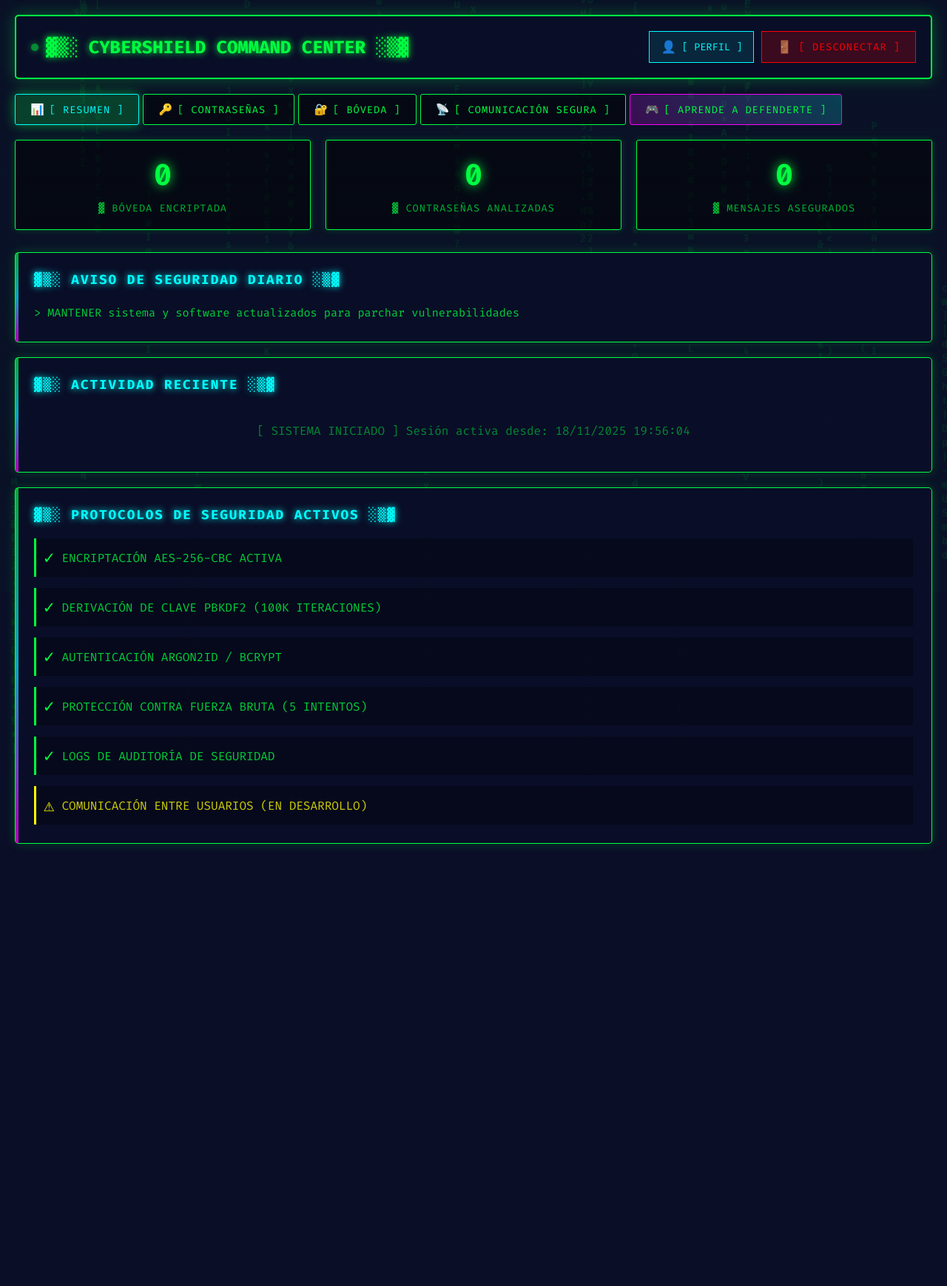
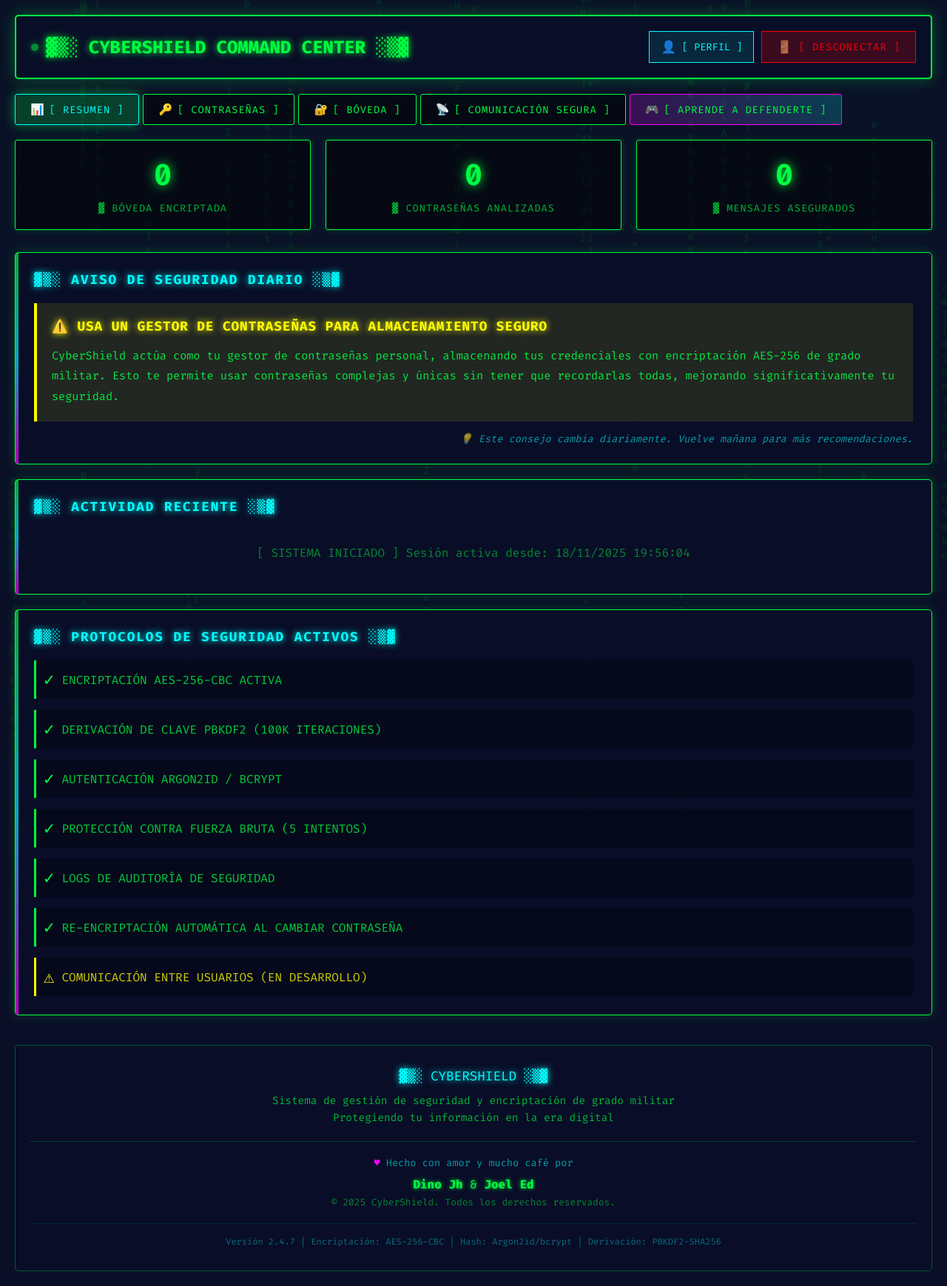
Before and after one commit to DinoJh/CyberShield, a PHP site: page / in a window 1280 px wide. Shown: the whole page at 74% size. Before the commit the page ends 1146 px from the top, so only its background shows below. Run offline with PHP 8.4, Linux system fonts and the light colour scheme; the visitor is signed in with stand-in values (Sample User, id 1); data that the repository does not hold is empty.

Commit message:
Actualización del proyecto

```diff
--- /dev/null
+++ b/includes/security_tips.php
@@ -0,0 +1,83 @@
+<?php
+// includes/security_tips.php - Avisos de seguridad diarios personalizados
+
+$securityTips = [
+    [
+        'title' => 'PON A PRUEBA TUS CONTRASEÑAS CON NUESTRO SISTEMA DE SEGURIDAD',
+        'description' => 'Deja que nos encarguemos de verificar que tus contraseñas sean seguras para prevenir posibles ataques de hacking como los de fuerza bruta, phishing y otros vectores de ataque comunes. Nuestro analizador utiliza algoritmos avanzados para evaluar la robustez de tus credenciales en tiempo real.'
+    ],
+    [
+        'title' => 'ACTIVA LA AUTENTICACIÓN DE DOS FACTORES EN TODAS TUS CUENTAS',
+        'description' => 'La autenticación de dos factores (2FA) añade una capa adicional de seguridad que hace que sea extremadamente difícil para los atacantes acceder a tus cuentas, incluso si obtienen tu contraseña. Es tu mejor defensa contra el robo de identidad y accesos no autorizados.'
+    ],
+    [
+        'title' => 'ACTUALIZA TUS CONTRASEÑAS CADA 90 DÍAS',
+        'description' => 'Cambiar regularmente tus contraseñas reduce el riesgo de que credenciales comprometidas sean utilizadas en tu contra. Esta práctica es especialmente importante para cuentas sensibles como correo electrónico, banca online y redes sociales. CyberShield re-encripta automáticamente todos tus datos al cambiar tu contraseña.'
+    ],
+    [
+        'title' => 'NUNCA REUTILICES LA MISMA CONTRASEÑA EN DIFERENTES SERVICIOS',
+        'description' => 'Si un sitio web es comprometido y filtran tu contraseña, los atacantes intentarán usar esas mismas credenciales en otros servicios. Usar contraseñas únicas para cada cuenta asegura que una brecha de seguridad en un servicio no comprometa todas tus cuentas.'
+    ],
+    [
+        'title' => 'VERIFICA SIEMPRE LOS CERTIFICADOS SSL ANTES DE INGRESAR DATOS',
+        'description' => 'Asegúrate de que el sitio web use HTTPS (candado en la barra de direcciones) antes de ingresar información sensible. Los certificados SSL encriptan la comunicación entre tu navegador y el servidor, protegiendo tus datos de interceptaciones maliciosas.'
+    ],
+    [
+        'title' => 'MANTÉN TU SISTEMA Y SOFTWARE SIEMPRE ACTUALIZADOS',
+        'description' => 'Las actualizaciones de software no solo traen nuevas funciones, también parchean vulnerabilidades de seguridad críticas. Los ciberdelincuentes explotan activamente estas vulnerabilidades conocidas, por lo que mantener todo actualizado es esencial para tu protección.'
+    ],
+    [
+        'title' => 'USA UN GESTOR DE CONTRASEÑAS PARA ALMACENAMIENTO SEGURO',
+        'description' => 'CyberShield actúa como tu gestor de contraseñas personal, almacenando tus credenciales con encriptación AES-256 de grado militar. Esto te permite usar contraseñas complejas y únicas sin tener que recordarlas todas, mejorando significativamente tu seguridad.'
+    ],
+    [
+        'title' => 'MONITOREA LOS REGISTROS DE ACTIVIDAD DE TUS CUENTAS',
+        'description' => 'Revisa regularmente los logs de inicio de sesión y actividades sospechosas en tus cuentas importantes. La detección temprana de accesos no autorizados puede prevenir daños mayores. CyberShield registra todas tus acciones para que puedas auditar tu actividad.'
+    ],
+    [
+        'title' => 'RESPALDA TUS DATOS ENCRIPTADOS EN UBICACIONES SEGURAS',
+        'description' => 'Aunque tus datos en CyberShield están protegidos con encriptación de grado militar, es importante mantener copias de seguridad de información crítica en dispositivos sin conexión. Esto te protege contra pérdida de datos por fallas de hardware o ataques de ransomware.'
+    ],
+    [
+        'title' => 'EVITA CONECTARTE A REDES WIFI PÚBLICAS PARA TRANSACCIONES SENSIBLES',
+        'description' => 'Las redes WiFi públicas son el objetivo perfecto para ataques "man-in-the-middle" donde los atacantes pueden interceptar tu tráfico. Si debes usar WiFi público, utiliza siempre una VPN confiable y evita acceder a banca online o ingresar contraseñas.'
+    ],
+    [
+        'title' => 'APRENDE A IDENTIFICAR CORREOS DE PHISHING Y SITIOS FRAUDULENTOS',
+        'description' => 'Los ataques de phishing son cada vez más sofisticados. Desconfía de correos urgentes, revisa cuidadosamente las URL, verifica la ortografía y nunca hagas clic en enlaces sospechosos. Los criminales usan ingeniería social para manipularte y robar tus credenciales.'
+    ],
+    [
+        'title' => 'ENCRIPTA TUS COMUNICACIONES SENSIBLES SIEMPRE QUE SEA POSIBLE',
+        'description' => 'Usa el módulo de encriptación de mensajes de CyberShield para proteger información confidencial antes de compartirla. La encriptación de extremo a extremo asegura que solo tú y el destinatario autorizado puedan leer el contenido del mensaje.'
+    ],
+    [
+        'title' => 'CONFIGURA UNA CONTRASEÑA ADICIONAL PARA TU BÓVEDA',
+        'description' => 'La doble capa de protección de CyberShield añade seguridad extra a tus datos más sensibles. Incluso si alguien obtiene acceso a tu cuenta, no podrá ver el contenido de tu bóveda sin la contraseña adicional. Es como tener una caja fuerte dentro de otra.'
+    ],
+    [
+        'title' => 'REVISA Y ELIMINA ACCESOS Y PERMISOS DE APLICACIONES ANTIGUAS',
+        'description' => 'Periódicamente revisa qué aplicaciones y servicios tienen acceso a tus cuentas. Elimina permisos de apps que ya no uses. Los tokens de acceso antiguos o servicios desactualizados pueden convertirse en puertas traseras para atacantes.'
+    ],
+    [
+        'title' => 'UTILIZA CONTRASEÑAS DE AL MENOS 16 CARACTERES CON ALTA COMPLEJIDAD',
+        'description' => 'Las contraseñas largas y complejas son exponencialmente más difíciles de descifrar mediante ataques de fuerza bruta. Usa nuestro generador para crear contraseñas con mayúsculas, minúsculas, números y símbolos especiales que sean virtualmente imposibles de adivinar.'
+    ]
+];
+
+// Función para obtener el tip del día basado en la fecha
+function getDailySecurityTip() {
+    global $securityTips;
+
+    // Usar el día del año para rotar los tips
+    $dayOfYear = date('z'); // 0-365
+    $tipIndex = $dayOfYear % count($securityTips);
+
+    return $securityTips[$tipIndex];
+}
+
+// Función para obtener un tip aleatorio
+function getRandomSecurityTip() {
+    global $securityTips;
+    return $securityTips[array_rand($securityTips)];
+}
+?>
--- a/index.php
+++ b/index.php
@@ -2,21 +2,6 @@
 // index.php - Dashboard principal
 require_once 'config.php';
 requireLogin();
-
-// Tips de seguridad
-$securityTips = [
-    "> NUNCA compartir contraseñas por email o mensajes sin encriptar",
-    "> HABILITAR autenticación de dos factores en todas las cuentas críticas",
-    "> ACTUALIZAR contraseñas cada 90 días para máxima seguridad",
-    "> USAR contraseñas únicas para cada servicio - nunca reutilizar",
-    "> VERIFICAR certificados SSL antes de ingresar datos sensibles",
-    "> MANTENER sistema y software actualizados para parchar vulnerabilidades",
-    "> IMPLEMENTAR gestor de contraseñas para almacenamiento seguro",
-    "> MONITOREAR registros de actividad de cuentas para comportamiento sospechoso",
-    "> RESPALDAR datos encriptados en ubicaciones seguras sin conexión",
-    "> EVITAR WiFi público para transacciones sensibles"
-];
-$randomTip = $securityTips[array_rand($securityTips)];
 ?>
 <!DOCTYPE html>
 <html lang="es">
@@ -95,36 +80,74 @@ $randomTip = $securityTips[array_rand($securityTips)];
 
     <script src="assets/js/main.js"></script>
     <script>
-        // Mostrar tip de seguridad aleatorio
-        document.addEventListener('DOMContentLoaded', function() {
-            const tipElement = document.getElementById('securityTip');
-            if (tipElement) {
-                tipElement.textContent = '<?php echo $randomTip; ?>';
-            }
-        });
+        // Detectar dispositivo móvil y mostrar advertencia
+        function isMobileDevice() {
+            return /Android|webOS|iPhone|iPad|iPod|BlackBerry|IEMobile|Opera Mini/i.test(navigator.userAgent);
+        }
 
-        // Fix para el sistema de pestañas
-        function switchTab(tabName) {
-            // Ocultar todas las pestañas
-            const tabs = document.querySelectorAll('.tab-content');
-            tabs.forEach(tab => tab.style.display = 'none');
+        // Mostrar advertencia en móviles (solo una vez por sesión)
+        if (isMobileDevice() && !sessionStorage.getItem('mobileWarningShown')) {
+            const mobileWarning = document.createElement('div');
+            mobileWarning.style.cssText = `
+                position: fixed;
+                top: 0;
+                left: 0;
+                width: 100%;
+                height: 100%;
+                background: rgba(0, 0, 0, 0.98);
+                z-index: 99999;
+                display: flex;
+                justify-content: center;
+                align-items: center;
+                padding: 20px;
+            `;
 
-            // Remover clase active de todos los botones
-            const buttons = document.querySelectorAll('.nav-tabs button');
-            buttons.forEach(btn => {
-                if (!btn.hasAttribute('onclick') || !btn.getAttribute('onclick').includes('window.location')) {
-                    btn.classList.remove('active');
-                }
-            });
+            mobileWarning.innerHTML = `
+                <div style="
+                    background: rgba(10, 14, 39, 0.95);
+                    border: 2px solid #ffff00;
+                    border-radius: 5px;
+                    padding: 30px;
+                    max-width: 500px;
+                    text-align: center;
+                    box-shadow: 0 0 30px rgba(255, 255, 0, 0.5);
+                ">
+                    <div style="font-size: 4em; margin-bottom: 20px;">📱</div>
+                    <h2 style="color: #ffff00; text-shadow: 0 0 10px #ffff00; margin-bottom: 20px; font-family: 'Fira Code', monospace;">
+                        ⚠️ DISPOSITIVO MÓVIL DETECTADO
+                    </h2>
+                    <p style="color: #00ffff; line-height: 1.8; margin-bottom: 25px; font-family: 'Fira Code', monospace; font-size: 0.95em;">
+                        Este sitio está desarrollado principalmente para computadores.<br><br>
+                        Para una mejor experiencia, por favor:<br>
+                        <strong style="color: #00ff41;">ACTIVA EL MODO "SITIO PARA COMPUTADORA"</strong>
+                    </p>
+                    <div style="background: rgba(0, 255, 255, 0.1); border: 1px solid #00ffff; padding: 15px; border-radius: 3px; margin-bottom: 20px;">
+                        <p style="color: rgba(0, 255, 255, 0.8); font-size: 0.85em; line-height: 1.6; font-family: 'Fira Code', monospace;">
+                            📖 <strong>Cómo activarlo:</strong><br>
+                            Chrome/Edge: Menú (⋮) → "Sitio de escritorio"<br>
+                            Safari: (AA) → "Solicitar sitio de escritorio"<br>
+                            Firefox: Menú (⋮) → "Sitio de escritorio"
+                        </p>
+                    </div>
+                    <button onclick="sessionStorage.setItem('mobileWarningShown', 'true'); this.parentElement.parentElement.remove();" style="
+                        padding: 12px 30px;
+                        background: rgba(0, 255, 65, 0.2);
+                        border: 2px solid #00ff41;
+                        color: #00ff41;
+                        font-family: 'Fira Code', monospace;
+                        cursor: pointer;
+                        font-size: 1em;
+                        border-radius: 3px;
+                        transition: all 0.3s;
+                        text-transform: uppercase;
+                        font-weight: bold;
+                    " onmouseover="this.style.boxShadow='0 0 20px rgba(0, 255, 65, 0.6)'; this.style.background='rgba(0, 255, 65, 0.3)';" onmouseout="this.style.boxShadow=''; this.style.background='rgba(0, 255, 65, 0.2)';">
+                        [ ENTENDIDO, CONTINUAR DE TODOS MODOS ]
+                    </button>
+                </div>
+            `;
 
-            // Mostrar la pestaña seleccionada
-            const activeTab = document.getElementById(tabName);
-            if (activeTab) {
-                activeTab.style.display = 'block';
-            }
-
-            // Agregar clase active al botón clickeado
-            event.target.classList.add('active');
+            document.body.appendChild(mobileWarning);
         }
     </script>
 </body>
--- a/views/overview.php
+++ b/views/overview.php
@@ -1,5 +1,7 @@
 <?php
 // views/overview.php - Vista de resumen del dashboard con estadísticas reales
+require_once 'includes/security_tips.php';
+
 $conn = getDBConnection();
 $userId = $_SESSION['user_id'];
 
@@ -28,6 +30,9 @@ $actionLabels = [
     'UPLOAD_IMAGE' => '🖼️ Imagen subida',
     'ENCRYPT_MESSAGE' => '🔒 Mensaje encriptado'
 ];
+
+// Obtener tip de seguridad del día
+$dailyTip = getDailySecurityTip();
 ?>
 
 <div class="stats-grid">
@@ -47,7 +52,17 @@ $actionLabels = [
 
 <div class="card">
     <h3>▓▒░ AVISO DE SEGURIDAD DIARIO ░▒▓</h3>
-    <p id="securityTip" style="color: rgba(0, 255, 65, 0.8); line-height: 1.8; font-size: 0.95em;"></p>
+    <div style="background: rgba(255, 255, 0, 0.1); border-left: 4px solid #ffff00; padding: 20px; margin-bottom: 15px;">
+        <h4 style="color: #ffff00; text-shadow: 0 0 10px #ffff00; margin-bottom: 15px; font-size: 1.1em; text-transform: uppercase; letter-spacing: 1px;">
+            ⚠️ <?php echo $dailyTip['title']; ?>
+        </h4>
+        <p style="color: rgba(0, 255, 65, 0.9); line-height: 1.8; font-size: 0.95em;">
+            <?php echo $dailyTip['description']; ?>
+        </p>
+    </div>
+    <p style="color: rgba(0, 255, 255, 0.6); font-size: 0.85em; text-align: right; font-style: italic;">
+        💡 Este consejo cambia diariamente. Vuelve mañana para más recomendaciones.
+    </p>
 </div>
 
 <div class="card">
@@ -98,9 +113,47 @@ $actionLabels = [
             <span style="color: #00ff41; font-size: 1.5em;">✓</span>
             <span style="color: rgba(0, 255, 65, 0.8);">LOGS DE AUDITORÍA DE SEGURIDAD</span>
         </div>
+        <div style="display: flex; align-items: center; gap: 10px; padding: 10px; background: rgba(0, 0, 0, 0.3); border-left: 3px solid #00ff41;">
+            <span style="color: #00ff41; font-size: 1.5em;">✓</span>
+            <span style="color: rgba(0, 255, 65, 0.8);">RE-ENCRIPTACIÓN AUTOMÁTICA AL CAMBIAR CONTRASEÑA</span>
+        </div>
         <div style="display: flex; align-items: center; gap: 10px; padding: 10px; background: rgba(0, 0, 0, 0.3); border-left: 3px solid #ffff00;">
             <span style="color: #ffff00; font-size: 1.5em;">⚠</span>
             <span style="color: rgba(255, 255, 0, 0.8);">COMUNICACIÓN ENTRE USUARIOS (EN DESARROLLO)</span>
         </div>
     </div>
 </div>
+
+<!-- Footer exclusivo para la vista de Resumen -->
+<div style="margin-top: 40px; padding: 30px 20px; background: rgba(10, 14, 39, 0.95); border: 1px solid rgba(0, 255, 65, 0.3); border-radius: 5px; text-align: center;">
+    <div style="margin-bottom: 20px;">
+        <p style="color: #00ffff; font-size: 1.1em; margin-bottom: 10px; text-shadow: 0 0 10px #00ffff;">
+            ▓▒░ CYBERSHIELD ░▒▓
+        </p>
+        <p style="color: rgba(0, 255, 65, 0.7); font-size: 0.9em; line-height: 1.6;">
+            Sistema de gestión de seguridad y encriptación de grado militar<br>
+            Protegiendo tu información en la era digital
+        </p>
+    </div>
+
+    <div style="border-top: 1px solid rgba(0, 255, 65, 0.2); padding-top: 20px; margin-top: 20px;">
+        <p style="color: rgba(0, 255, 255, 0.6); font-size: 0.85em; margin-bottom: 10px;">
+            <span style="color: #ff00ff;">♥</span> Hecho con amor y mucho café por
+        </p>
+        <p style="color: #00ff41; font-size: 1em; margin-bottom: 5px; text-shadow: 0 0 5px #00ff41;">
+            <strong>Dino Jh</strong> & <strong>Joel Ed</strong>
+        </p>
+        <p style="color: rgba(0, 255, 65, 0.5); font-size: 0.8em;">
+            © <?php echo date('Y'); ?> CyberShield. Todos los derechos reservados.
+        </p>
+    </div>
+
+    <div style="margin-top: 20px; padding-top: 15px; border-top: 1px solid rgba(0, 255, 65, 0.1);">
+        <p style="color: rgba(0, 255, 255, 0.4); font-size: 0.75em; line-height: 1.5;">
+            Versión <?php echo APP_VERSION; ?> |
+            Encriptación: AES-256-CBC |
+            Hash: Argon2id/bcrypt |
+            Derivación: PBKDF2-SHA256
+        </p>
+    </div>
+</div>
```
Also changed, not shown: login.php (+4 -3 lines).
